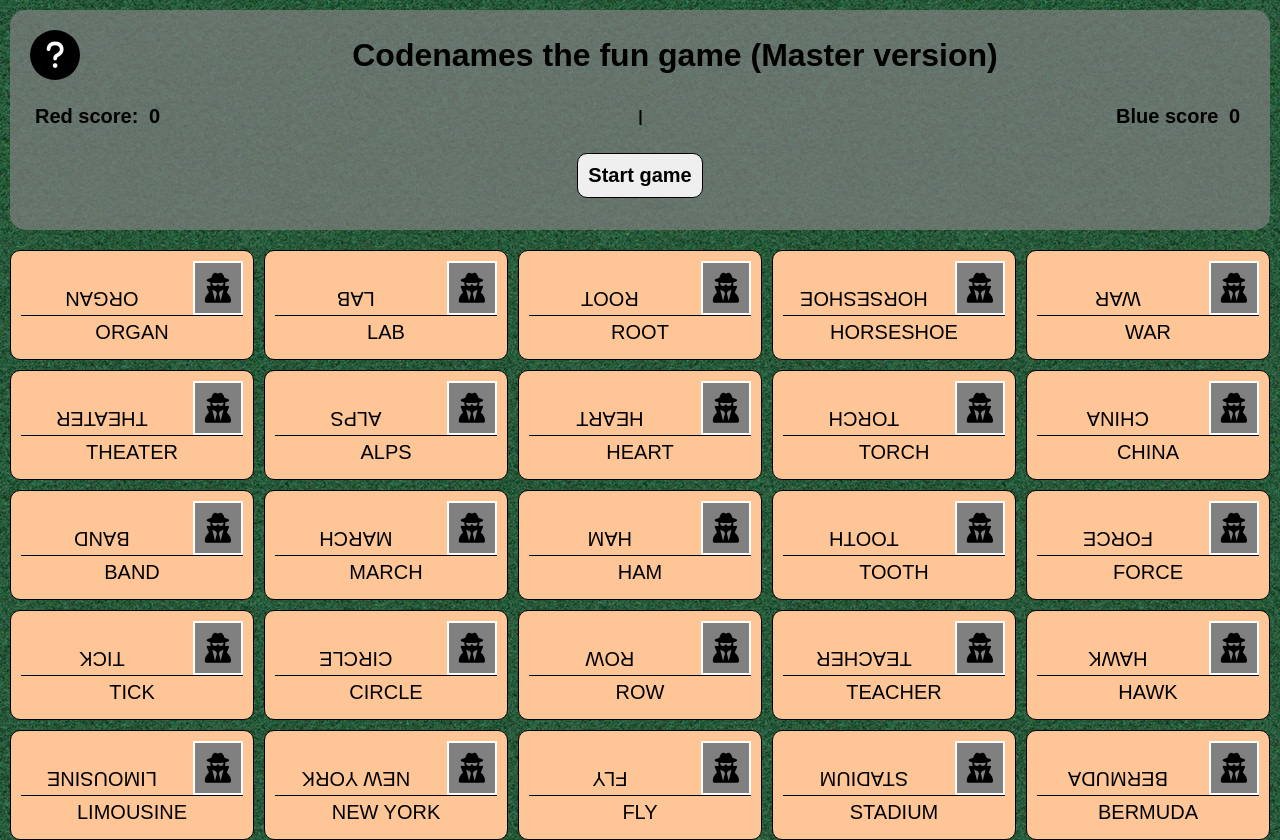
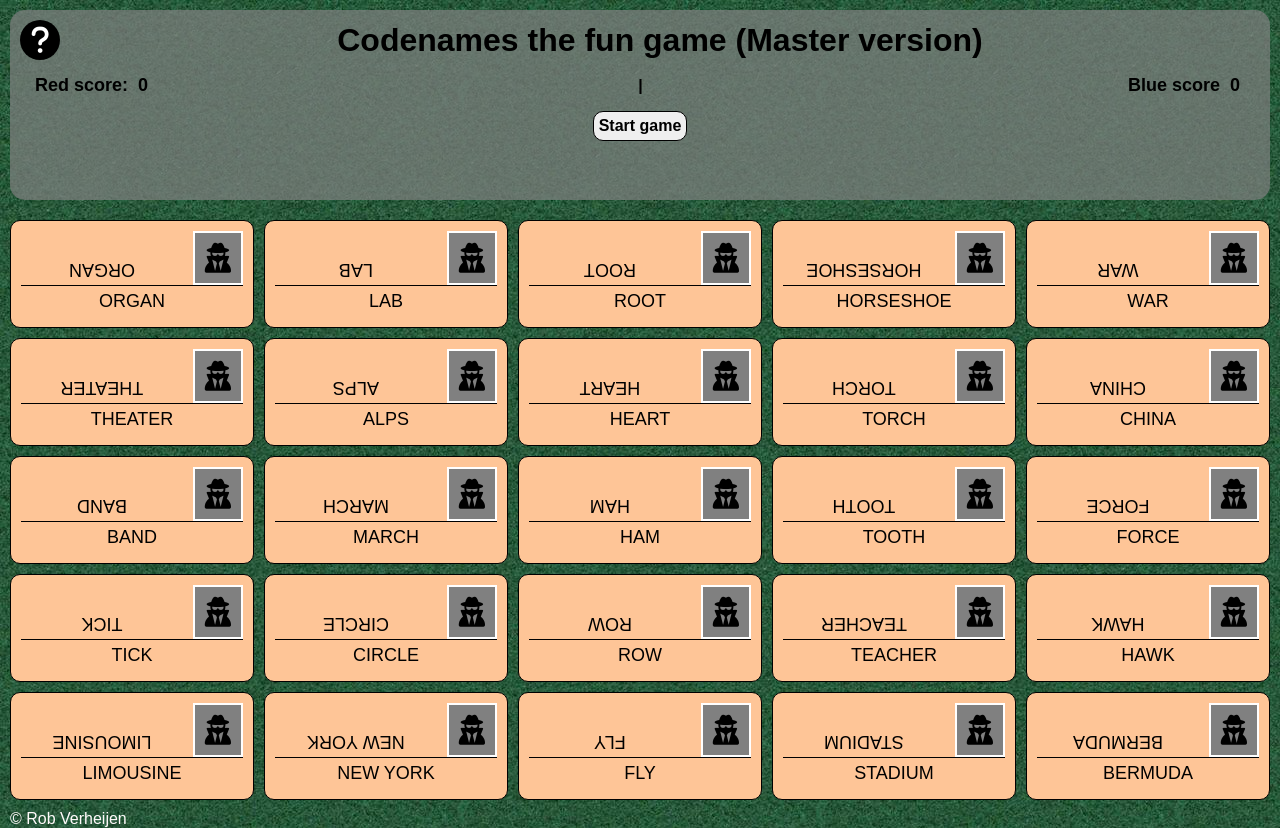
Before and after one commit to rastaxia/Codenames, a plain HTML site: page index.html in a window 1280 px wide. Drawn offline with Linux system fonts and the light colour scheme; a web font is replaced by a local one.

Commit message:
actual final version

```diff
--- a/css/stylesheet.css
+++ b/css/stylesheet.css
@@ -15,7 +15,6 @@ header {
   border-radius: 15px;
   text-align: center;
   padding: 10px;
-  min-height: 200px;
   background-color: rgba(128, 128, 128, 0.7);
 }
 
@@ -28,16 +27,15 @@ button {
 }
 
 span {
-  font-size: 20px;
+  font-size: 18px;
   padding: 5px;
 }
 
 button {
-  padding: 10px;
+  padding: 5px;
   border: 1px solid black;
   border-radius: 10px;
-  margin: 10px;
-  font-size: 20px;
+  font-size: 16px;
   font-weight: bold;
 }
 
@@ -45,7 +43,14 @@ button:hover {
   background-color: rgb(172, 172, 172);
 }
 
+footer {
+  margin-top: 10px;
+  bottom: 0;
+  color: snow;
+}
+
 .head {
+  min-height: 170px;
   text-align: center;
   padding: 10px;
 }
@@ -61,8 +66,8 @@ button:hover {
 }
 
 .gameInfo {
-  width: 50px;
-  height: 50px;
+  width: 40px;
+  height: 40px;
   border-radius: 50%;
   border: 0px;
   background-color: black;
--- a/index.html
+++ b/index.html
@@ -284,6 +284,7 @@
         the other team wins regardless of points
       </div>
     </div>
+    <footer>&#169; Rob Verheijen</footer>
     <!-- game script -->
     <script src="./js/scripts.js"></script>
   </body>
```
